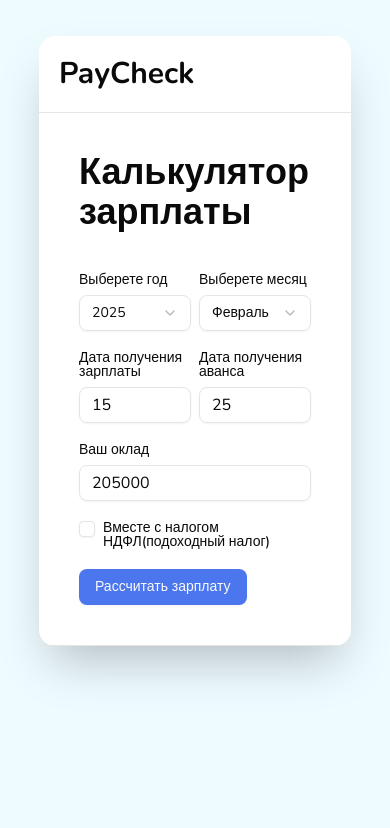
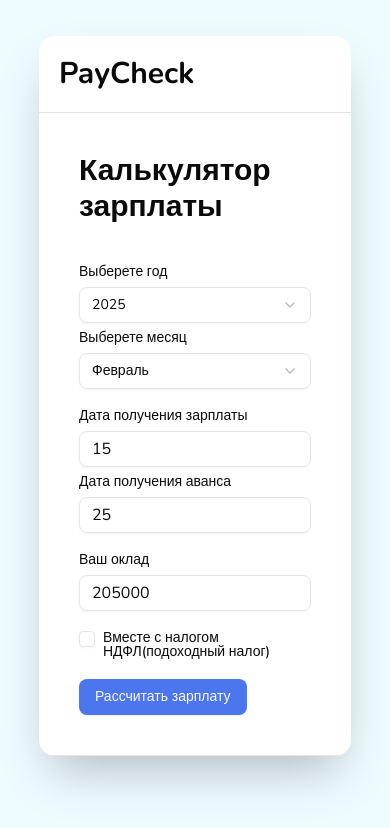
Before and after one commit to Danber0/salary-calculator, a React (Vite) app: page / in a window 390 px wide. Shown: the top 828 px of the page. Built offline with nearby package versions, Linux system fonts and the light colour scheme.

Commit message:
feat: made some mobile layout

```diff
--- a/src/components/CalculationForm/CalculationForm.tsx
+++ b/src/components/CalculationForm/CalculationForm.tsx
@@ -88,11 +88,13 @@ export const CalculationForm: FC = () => {
 
   return (
     <div className={"p-10 border-b-1"}>
-      <h1 className={"text-4xl font-bold mb-10"}>Калькулятор зарплаты</h1>
+      <h1 className={"text-3xl lg:text-4xl font-bold mb-10"}>
+        Калькулятор зарплаты
+      </h1>
       <Form {...form}>
         <div className={"flex flex-col gap-5"}>
-          <div className={"flex align-middle gap-2"}>
-            <div className={"flex-1"}>
+          <div className={"flex flex-wrap align-middle gap-2"}>
+            <div className={"grow-1 basis-[150px]"}>
               <FormField
                 control={form.control}
                 name={"year"}
@@ -120,7 +122,7 @@ export const CalculationForm: FC = () => {
                 )}
               />
             </div>
-            <div className={"flex-1"}>
+            <div className={"grow-1 basis-[150px]"}>
               <FormField
                 control={form.control}
                 name={"month"}
@@ -157,8 +159,8 @@ export const CalculationForm: FC = () => {
               />
             </div>
           </div>
-          <div className={"flex align-middle gap-2"}>
-            <div className={"flex flex-col gap-2 flex-1"}>
+          <div className={"flex flex-wrap align-middle gap-2"}>
+            <div className={"flex flex-col gap-2 grow-1"}>
               <FormField
                 control={form.control}
                 name={"firstPaymentDay"}
@@ -176,7 +178,7 @@ export const CalculationForm: FC = () => {
                 )}
               />
             </div>
-            <div className={"flex flex-col gap-2 flex-1"}>
+            <div className={"flex flex-col gap-2 grow-1"}>
               <FormField
                 control={form.control}
                 name={"secondPaymentDay"}
@@ -195,7 +197,7 @@ export const CalculationForm: FC = () => {
               />
             </div>
           </div>
-          <div className={"flex flex-col gap-2"}>
+          <div className={"flex flex-wrap flex-col gap-2"}>
             <FormField
               control={form.control}
               name={"salary"}
--- a/src/components/InfoRow/InfoRow.tsx
+++ b/src/components/InfoRow/InfoRow.tsx
@@ -13,7 +13,7 @@ export const InfoRow: FC<InfoRowProps> = ({ text, value, percent }) => {
       <div className={"flex items-center justify-between"}>
         <dt
           className={
-            "flex text-xl flex-1 items-baseline grow-1 whitespace-nowrap after:content-[''] after:grow-1 after:mx-2 after:border-b-2 after:border-dashed after:border-border"
+            "flex text-1 lg:text-xl flex-1 items-baseline grow-1 whitespace-nowrap after:content-[''] after:grow-1 after:mx-2 after:border-b-2 after:border-dashed after:border-border"
           }
         >
           {text}
@@ -23,7 +23,7 @@ export const InfoRow: FC<InfoRowProps> = ({ text, value, percent }) => {
             <CountUp end={value} separator={" "} duration={1} /> ₽
           </dd>
           {percent && (
-            <dd className={"text-xl font-medium"}>
+            <dd className={"text-1 lg:text-xl font-medium"}>
               <CountUp end={percent} duration={1} decimal={"."} decimals={1} />%
             </dd>
           )}
--- a/src/components/SalaryInformation/SalaryInformation.tsx
+++ b/src/components/SalaryInformation/SalaryInformation.tsx
@@ -10,9 +10,9 @@ export const SalaryInformation: FC = () => {
   }
 
   return (
-    <div className={"flex justify-between items-start gap-7 p-10"}>
-      <div className={"flex flex-col gap-2 flex-[50%]"}>
-        <h1 className={"text-2xl font-bold"}>Расчет зарплаты</h1>
+    <div className={"flex flex-wrap justify-between items-start gap-7 p-10"}>
+      <div className={"flex flex-col gap-2 grow-1"}>
+        <h1 className={"text-xl lg:text-2xl font-bold"}>Расчет зарплаты</h1>
         <InfoRow
           text={`Зарплата - ${salaryDetails.firstPaymentDay} числа`}
           value={salaryDetails.firstPayment}
@@ -22,21 +22,21 @@ export const SalaryInformation: FC = () => {
           value={salaryDetails.secondPayment}
         />
         <InfoRow text={"Итого"} value={salaryDetails.totalSalary} />
-        <div className={"flex items-center justify-between"}>
-          <h1 className={"text-2xl font-bold"}>Дополнительная информация</h1>
-        </div>
+        <h1 className={"text-xl lg:text-2xl font-bold"}>Налоги</h1>
         <InfoRow
-          text={"Зарплата до вычета налога"}
+          text={"До вычета налога"}
           value={salaryDetails.salaryBeforeTax}
         />
         <InfoRow
-          text={"Зарплата после вычета налога"}
+          text={"После вычета налога"}
           value={salaryDetails.salaryAfterTax}
         />
         <InfoRow text={"Налог"} value={salaryDetails.taxAmount} />
       </div>
-      <div className={"flex flex-col gap-2 flex-[50%]"}>
-        <h1 className={"text-2xl font-bold"}>Отчисления работодателя</h1>
+      <div className={"flex flex-col gap-2 grow-1"}>
+        <h1 className={"text-xl lg:text-2xl font-bold"}>
+          Отчисления работодателя
+        </h1>
         <InfoRow
           text={"Пенсия"}
           value={salaryDetails.employeePaid.pension}
```
